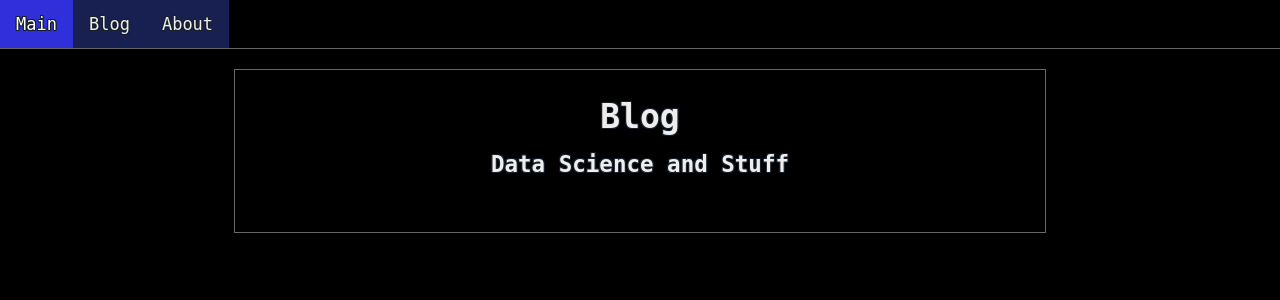
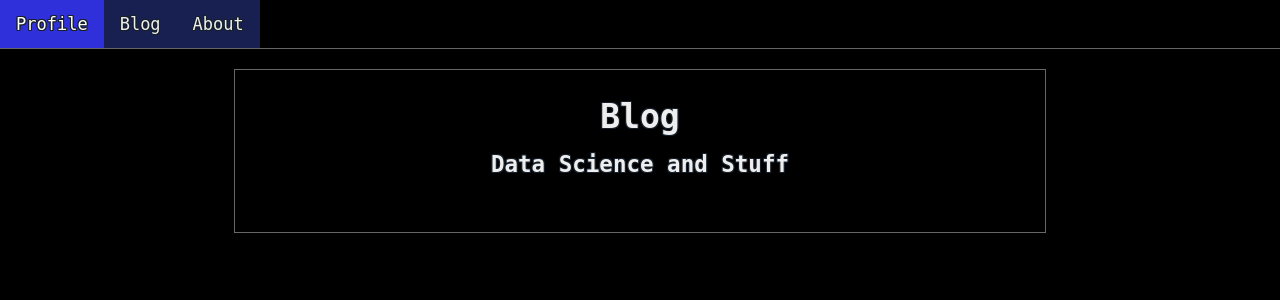
Before and after one commit to mysterious-ben/intro-website, a Flask app: page /blog in a window 1280 px wide. Shown: the top 300 px of the page. Run offline with Flask 3, Linux system fonts and the light colour scheme.

Commit message:
chore: rename in the navbar Main -> Profile

```diff
--- a/src/templates/navbar.html
+++ b/src/templates/navbar.html
@@ -1,6 +1,6 @@
 <div class="topnav">
     <!-- <a class="active" href="#home">Home</a> -->
-    <a href="/">Main</a>
+    <a href="/">Profile</a>
     <a href="/blog">Blog</a>
     <a href="/about">About</a>
 </div>
```
